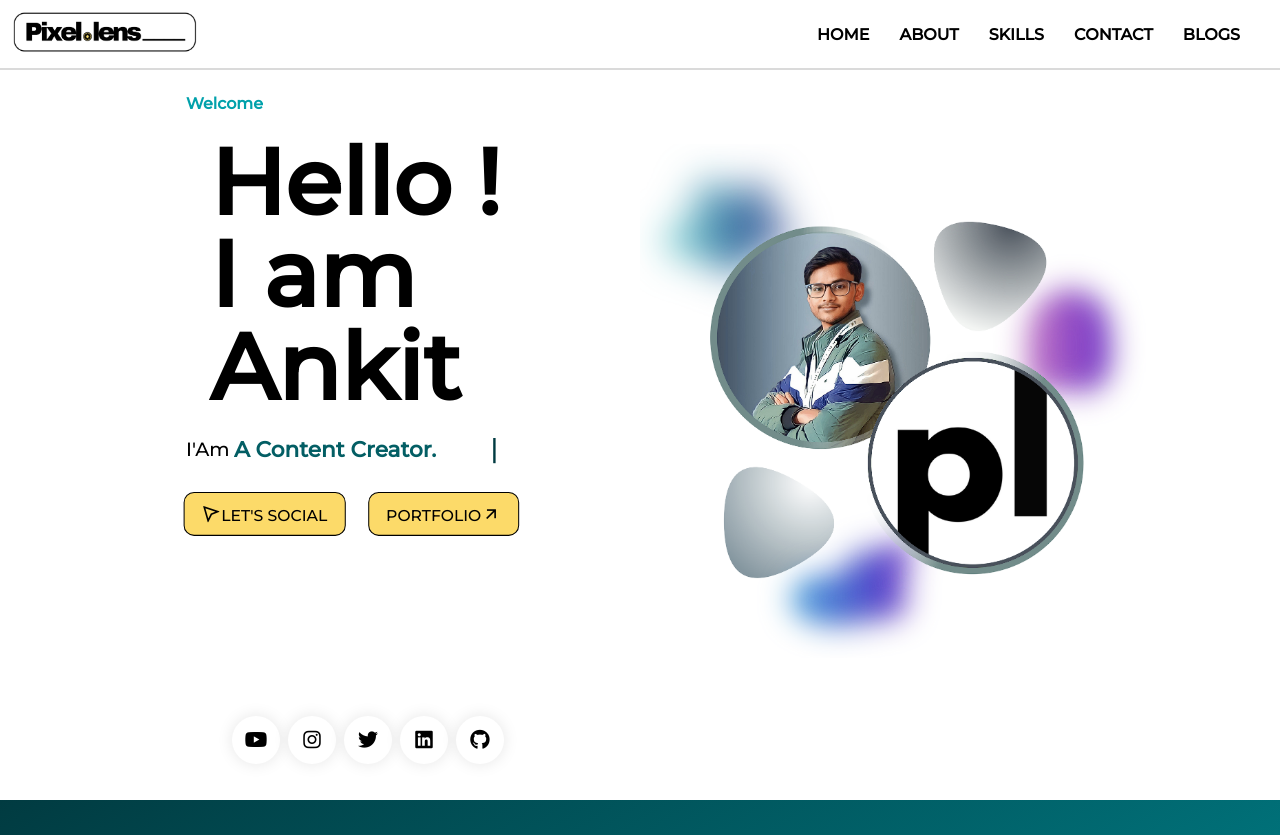
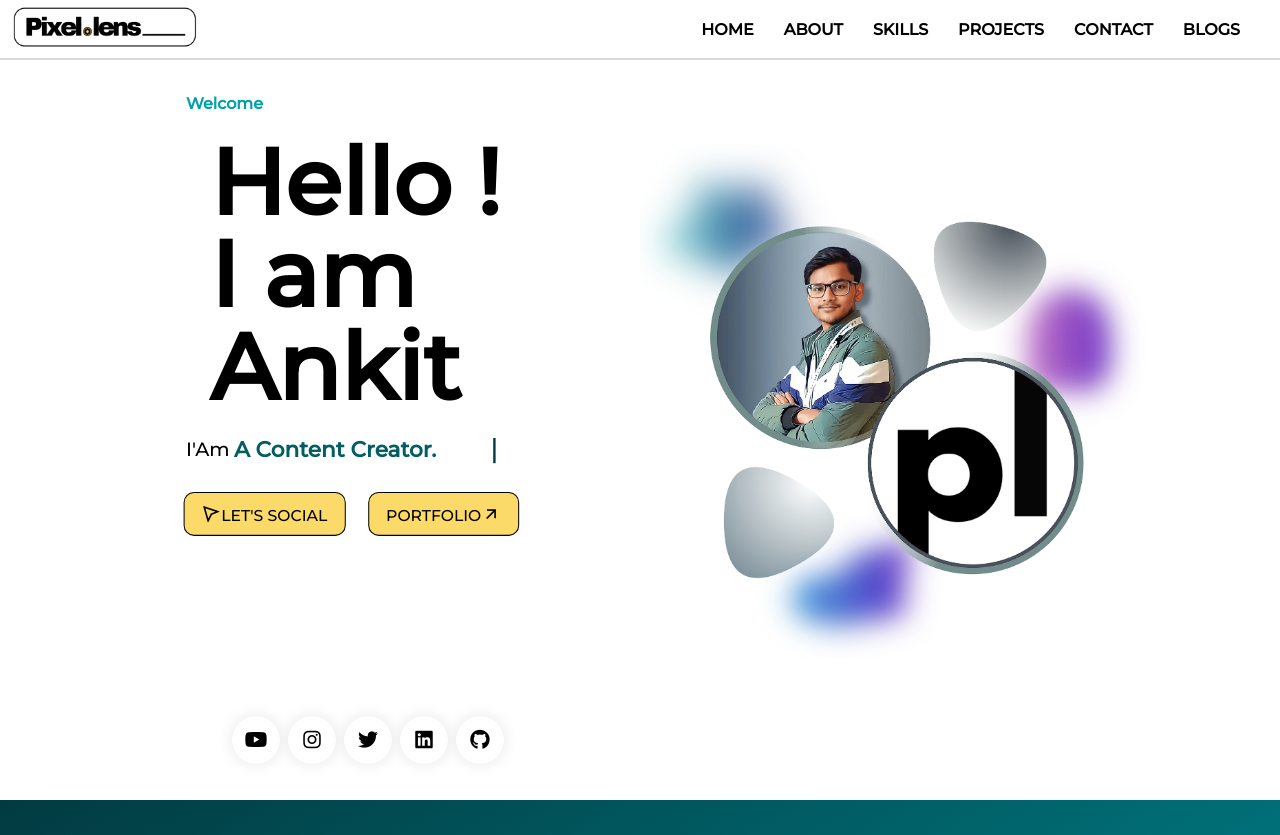
Before and after one commit to Ankit-KCode/Pixel.lens____, a plain HTML site: page index.html in a window 1280 px wide. Shown: the top 835 px of the page. Drawn offline with nearby package versions, Linux system fonts and the light colour scheme.

Commit message:
Update 4.2v : Nav Update - Project tab

```diff
--- a/index.html
+++ b/index.html
@@ -27,6 +27,7 @@
                         <li><a href="#page1">Home</a></li>
                         <li><a href="#page2">About</a></li>
                         <li><a href="#page3">Skills</a></li>
+                        <li><a href="#page4">Projects</a></li>
                         <li><a href="#Contact">Contact</a></li>
                         <li><a href="#">Blogs</a></li>
                         <label for="check" class="close-menu"><i class='bx bx-menu-alt-right'></i></label>
--- a/style.css
+++ b/style.css
@@ -46,7 +46,7 @@ html,body{
 /* -----------------------------Navigation Area Start --------------------------------*/
 .nav-bar{
     width: 100%;
-    height: 70px;
+    height: 60px;
     display: flex;
     justify-content: space-between;
     align-items: center;
@@ -88,12 +88,12 @@ html,body{
 .menu li a::after {
     content: "";
     position: absolute;
-    bottom: 0;
+    bottom: -4px;
     left: 0;
     width: 0%;
-    height: 2px;
+    height: 3px;
     background-color: rgb(231, 49, 40);
-    transition: 0.15s ease-in-out;
+    transition: 0.17s ease-in-out;
 
 }
 .menu li a:hover:after {
```
